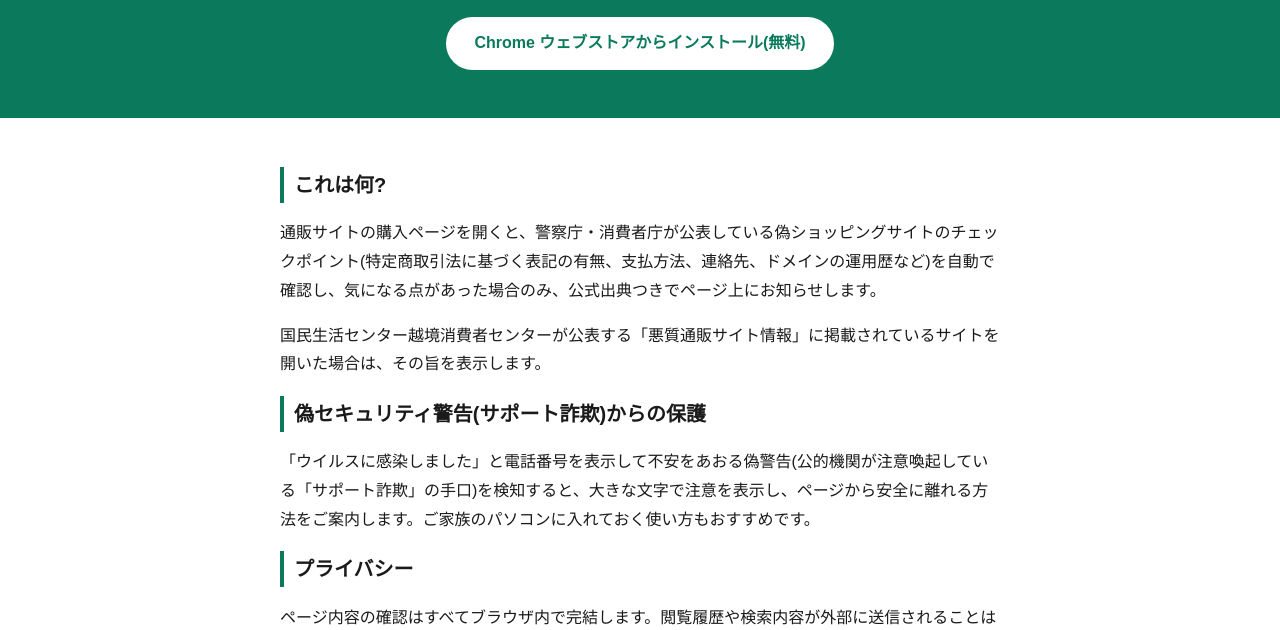
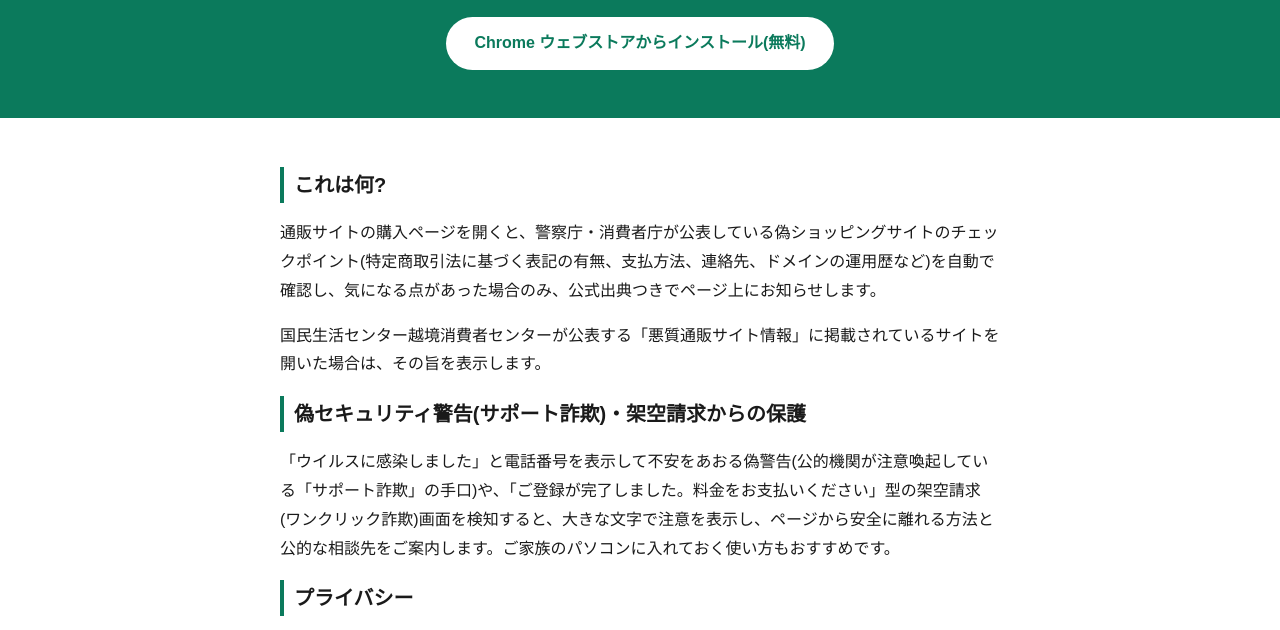
Before and after one commit to 1ee-bruce/net-sagi-checker, a plain HTML site: page index.html in a window 1280 px wide. Shown: the part 138-768 px from the top of the page. Drawn offline with Linux system fonts and the light colour scheme.

Commit message:
架空請求検知の説明を追記

```diff
--- a/index.html
+++ b/index.html
@@ -32,8 +32,8 @@
   <p>通販サイトの購入ページを開くと、警察庁・消費者庁が公表している偽ショッピングサイトのチェックポイント(特定商取引法に基づく表記の有無、支払方法、連絡先、ドメインの運用歴など)を自動で確認し、気になる点があった場合のみ、公式出典つきでページ上にお知らせします。</p>
   <p>国民生活センター越境消費者センターが公表する「悪質通販サイト情報」に掲載されているサイトを開いた場合は、その旨を表示します。</p>
 
-  <h2>偽セキュリティ警告(サポート詐欺)からの保護</h2>
-  <p>「ウイルスに感染しました」と電話番号を表示して不安をあおる偽警告(公的機関が注意喚起している「サポート詐欺」の手口)を検知すると、大きな文字で注意を表示し、ページから安全に離れる方法をご案内します。ご家族のパソコンに入れておく使い方もおすすめです。</p>
+  <h2>偽セキュリティ警告(サポート詐欺)・架空請求からの保護</h2>
+  <p>「ウイルスに感染しました」と電話番号を表示して不安をあおる偽警告(公的機関が注意喚起している「サポート詐欺」の手口)や、「ご登録が完了しました。料金をお支払いください」型の架空請求(ワンクリック詐欺)画面を検知すると、大きな文字で注意を表示し、ページから安全に離れる方法と公的な相談先をご案内します。ご家族のパソコンに入れておく使い方もおすすめです。</p>
 
   <h2>プライバシー</h2>
   <p>ページ内容の確認はすべてブラウザ内で完結します。閲覧履歴や検索内容が外部に送信されることはありません。詳しくは<a href="./privacy-policy.html">プライバシーポリシー</a>をご覧ください。</p>
```
